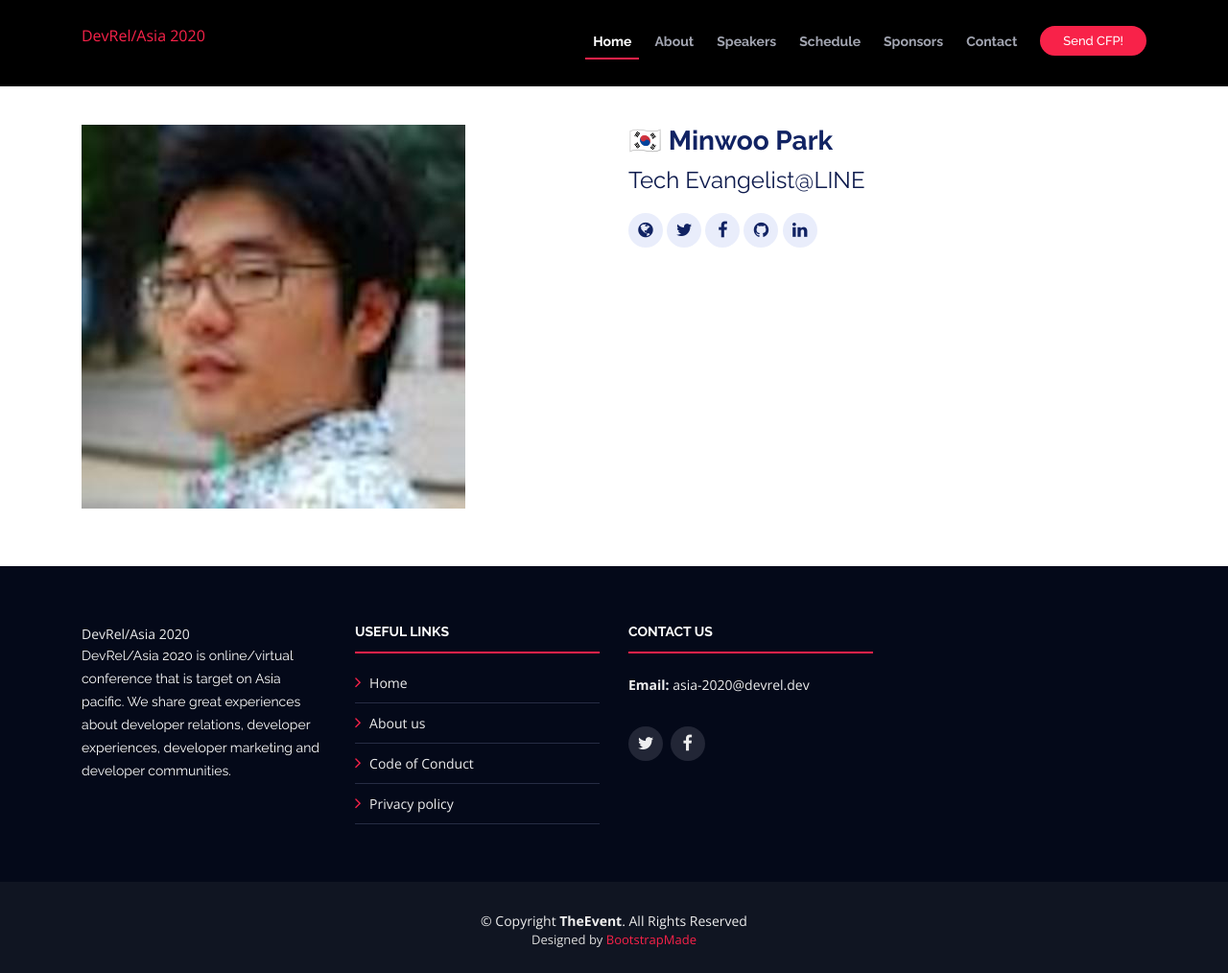
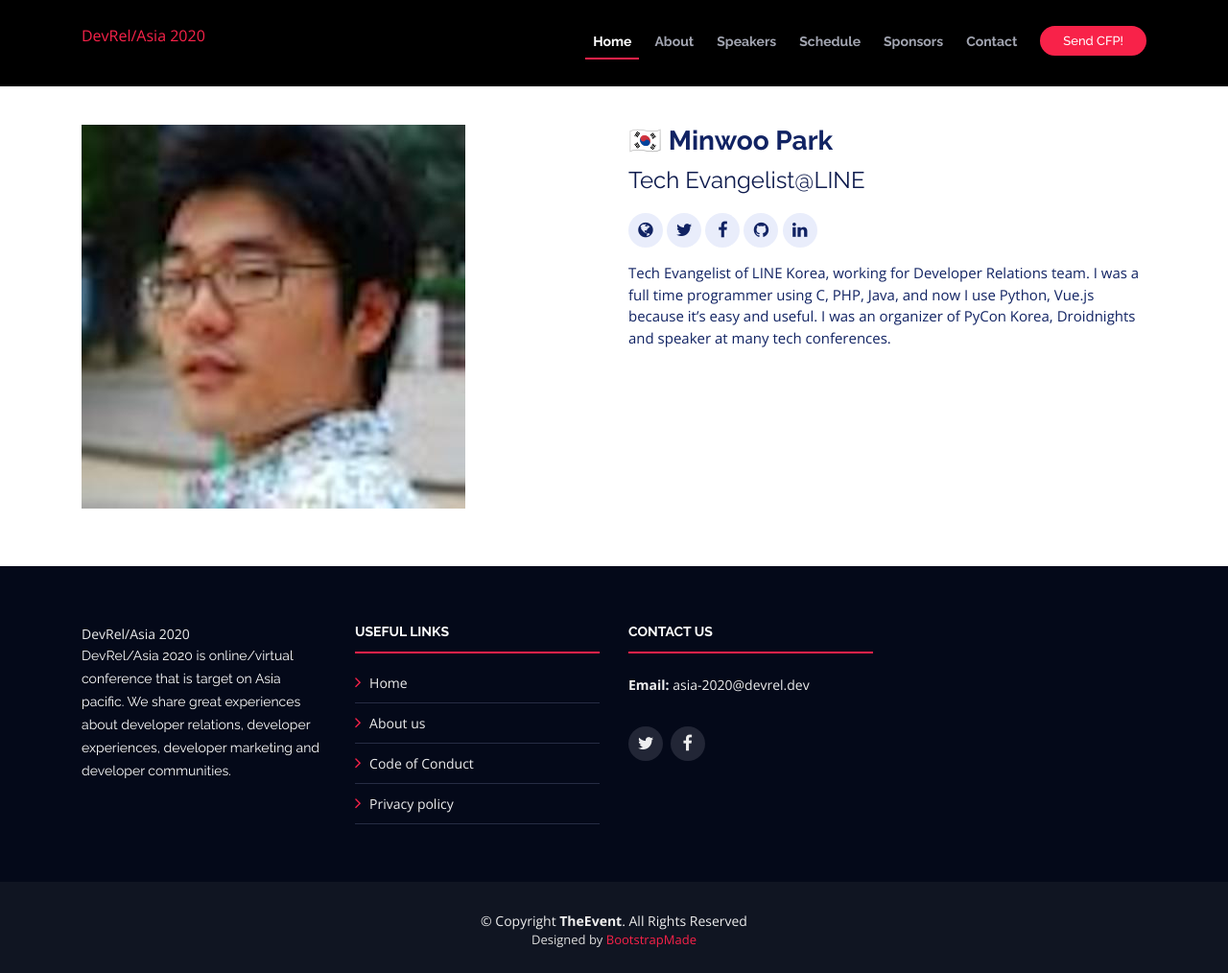
Before and after one commit to DevRel-Asia/asia-2020, a Jekyll site: the page built from organizers/tebica.md, in a window 1280 px wide and 1014 px high. Shown: the whole window at 96% size. Built offline with Jekyll 4.4.1, drawn with Linux system fonts in a browser that asks for light colours.

Commit message:
Auto update

```diff
--- a/_data/organizers.json
+++ b/_data/organizers.json
@@ -245,7 +245,7 @@
     "company_english": "LINE",
     "title_english": "Tech Evangelist",
     "name_english": "Minwoo Park",
-    "profile_english": "",
+    "profile_english": "Tech Evangelist of LINE Korea, working for Developer Relations team. I was a full time programmer using C, PHP, Java, and now I use Python, Vue.js because it's easy and useful. I was an organizer of PyCon Korea, Droidnights and speaker at many tech conferences.",
     "organized": "Korea",
     "main_language": "Korean",
     "company_your_language": "라인플러스",
```
